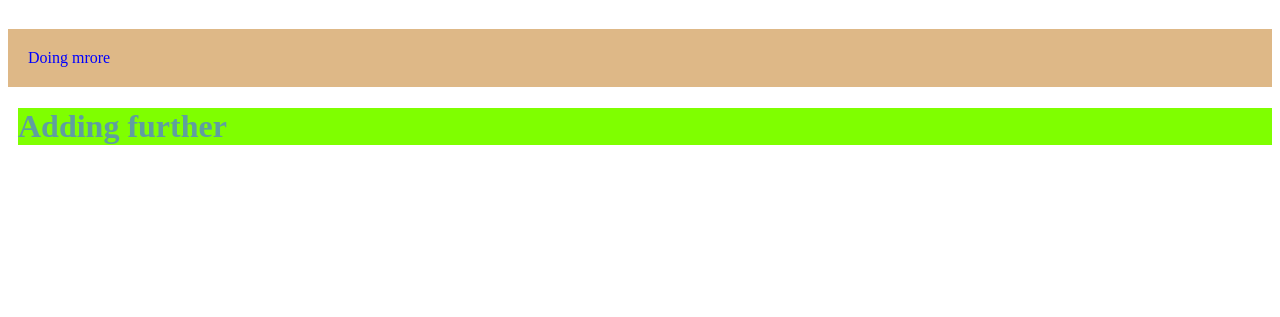
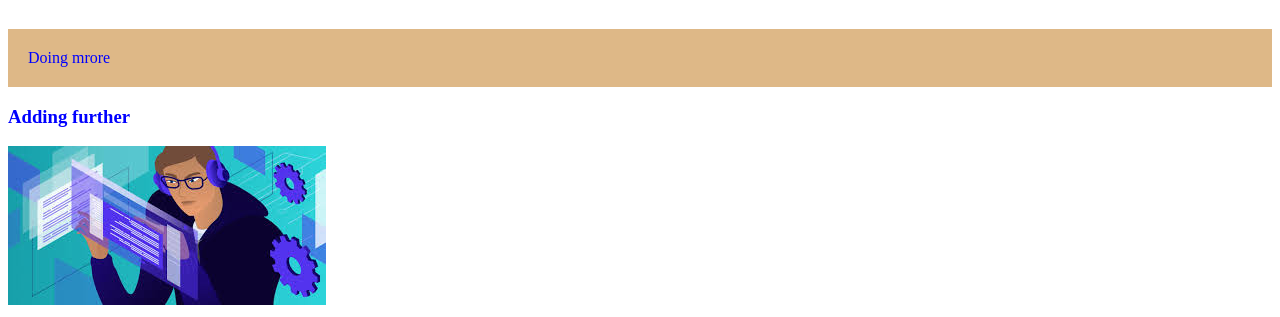
Before and after one commit to aariful-islam/MIleston-1, a plain HTML site: page index.html in a window 1280 px wide. Shown: the part 616-933 px from the top of the page. Before the commit the page ends 811 px from the top, so only its background shows below. Drawn offline with Linux system fonts and the light colour scheme.

Commit message:
added a photo

```diff
--- a/index.html
+++ b/index.html
@@ -14,6 +14,7 @@
     <p> Lorem ipsum dolor sit amet consectetur adipisicing elit. Reiciendis dolore ad pariatur commodi libero error modi iste, aperiam unde inventore, beatae dolores vitae natus praesentium, eaque debitis obcaecati nam? Est autem et dolore fugiat dignissimos illum exercitationem ipsa iure delectus itaque harum assumenda deserunt dicta ratione dolores ea, sequi sed.</p>
 <h1>New work</h1>
 <p>Doing mrore</p>
-<h1>Adding further</h1>
+<h3>Adding further</h3>
+<img src="/images (1).jpg" alt="">
 </body>
 </html>
--- a/style.css
+++ b/style.css
@@ -15,5 +15,6 @@ p{
     padding: 20px;
 }
 h3{
+    color: blue;
 
 }
```
Also changed, not shown: images (1).jpg (added).
